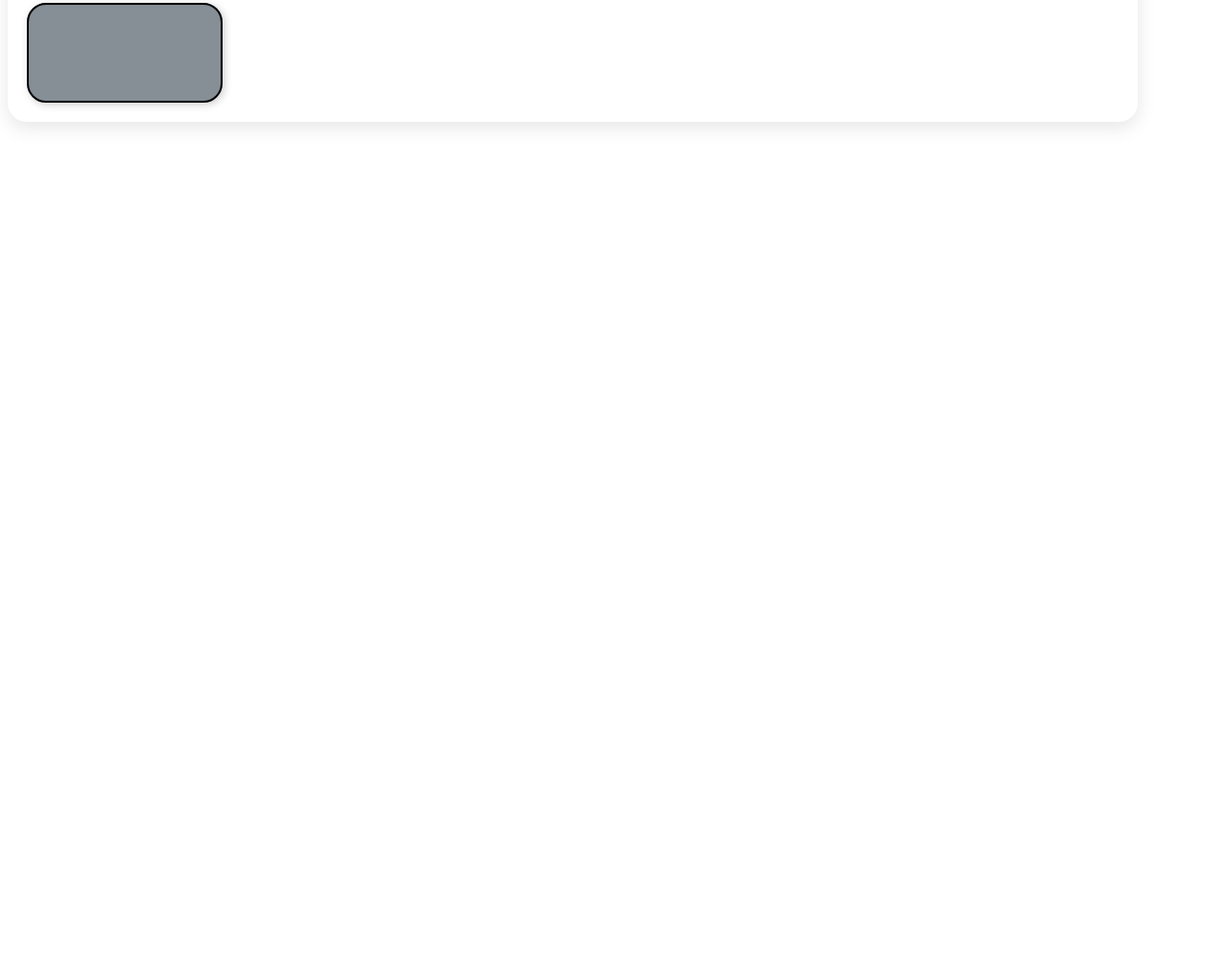
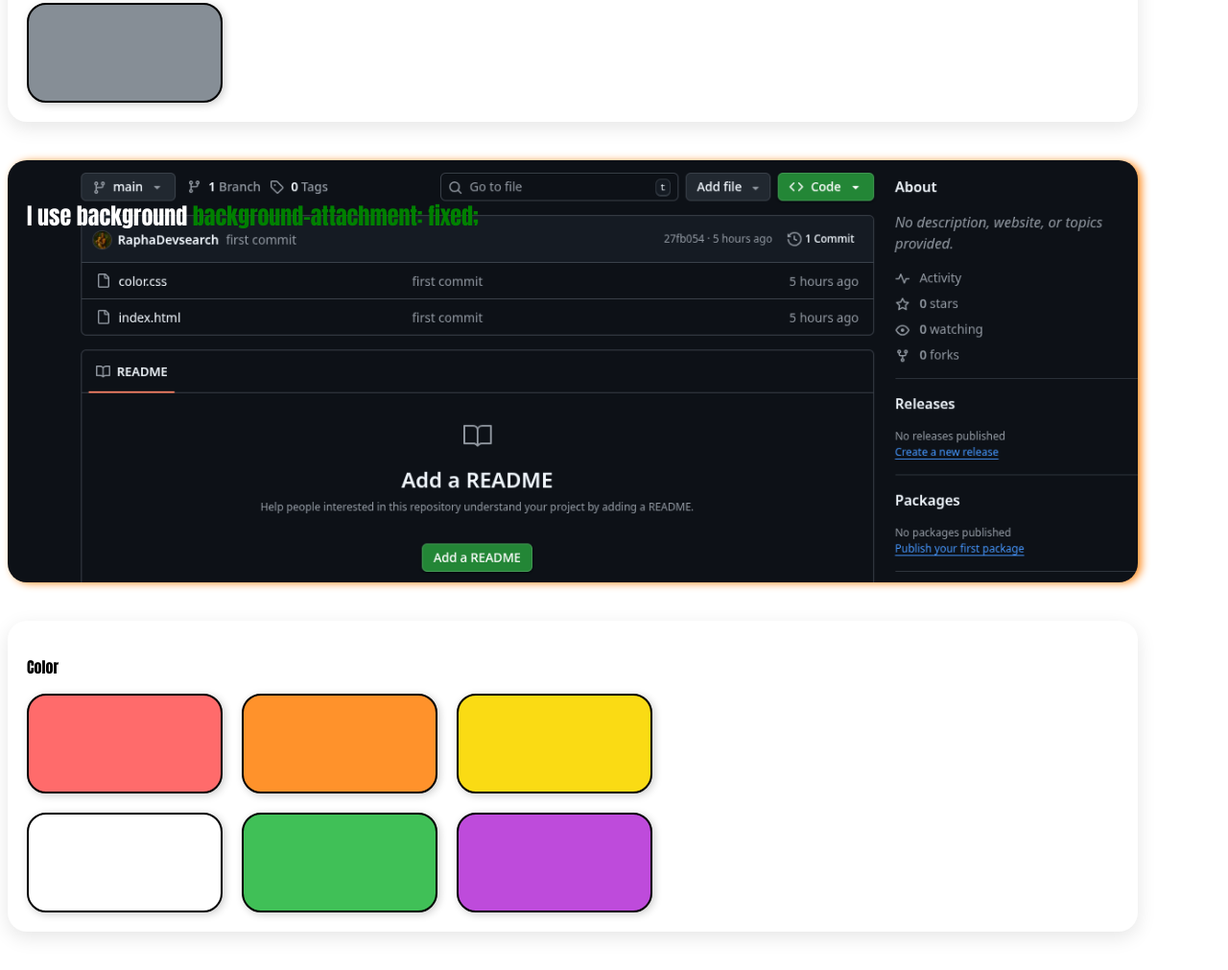
Before and after one commit to RaphaDevsearch/css, a plain HTML site: page index.html in a window 1280 px wide. Shown: the part 485-1496 px from the top of the page at 96% size. Before the commit the page ends 800 px from the top, so only its background shows below. Drawn offline with Linux system fonts and the light colour scheme.

Commit message:
background attachement

```diff
--- a/color.css
+++ b/color.css
@@ -59,3 +59,13 @@ section{
     border-radius: 20px;
     /* opacity: 0.9; */
 }
+
+.section-bg-img{
+    background-image: url('./img/image.png');
+    background-size: cover;
+    background-position: center;
+    background-repeat: no-repeat;
+    box-shadow: 4px 1px 8px var(--color-2);
+    background-attachment: fixed;
+    /* opacity: 0.3; */
+}
--- a/index.html
+++ b/index.html
@@ -4,7 +4,7 @@
 <head>
     <meta charset="UTF-8">
     <meta name="viewport" content="width=device-width, initial-scale=1.0">
-    <title>color</title>
+    <title>Learn css</title>
     <link rel="stylesheet" href="color.css">
     <style>
         * {
@@ -29,6 +29,20 @@
             <div class="card gray"></div>
         </div>
     </section>
+    <section class="section-bg-img" style="height: 400px;">
+        <h1 style="color: white;">I use background <span style="color: green;">background-attachment: fixed;</span></h1>
+    </section>
+    <section class="section-color">
+        <p>Color</p>
+        <div class="color grid-3">
+            <div class="card red"></div>
+            <div class="card orange"></div>
+            <div class="card yellow"></div>
+            <div class="card"></div>
+            <div class="card green"></div>
+            <div class="card purple"></div>
+        </div>
+    </section>
 </body>
 
 </html>
```
Also changed, not shown: img/image.png (added).
